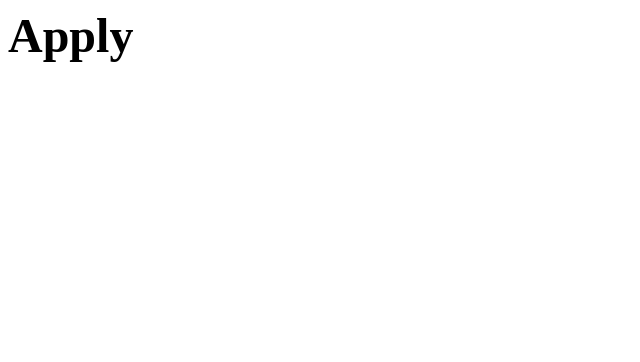
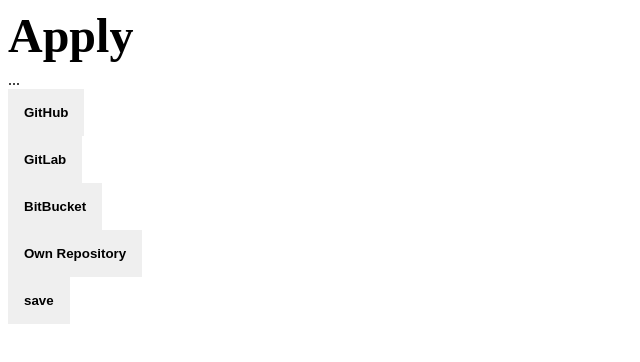
Before and after one commit to tarsislimadev/apply, a plain HTML site: page src/www/html/projects/import/index.html in a window 1280 px wide. Shown: the whole page, without its empty margins (0-640 px from the left). Drawn offline with Linux system fonts and the light colour scheme.

Commit message:
Fixing IMPORT PROJECTS page

```diff
--- a/src/www/html/projects/import/index.html
+++ b/src/www/html/projects/import/index.html
@@ -23,12 +23,57 @@
     const errorMessage = new nError()
     app.append(errorMessage)
 
-    const project = new nElement()
-    app.append(project)
+    const projectName = new nElement()
+    projectName.setText('...')
+    app.append(projectName)
 
-    Flow.local.get('/project/')
-      // .then((res) => {})
-      .catch((err) => errorMessage.setText(err.getMessage()))
+    const projectLang = new nElement()
+    app.append(projectLang)
+
+    const selectedLang = new nElement()
+    projectLang.append(selectedLang)
+
+    const projectGitRepo = new nElement()
+    app.append(projectGitRepo)
+
+    const selectedGit = new nElement()
+    app.append(selectedGit)
+
+    const addGitRepoButton = ({ tags, text }) => {
+      const gitRepoButton = new nButton()
+      gitRepoButton.setText(text)
+      gitRepoButton.on('click', () => {
+        selectedGit.setData('git', tags.join('-'))
+        selectedGit.setText(text)
+      })
+      projectGitRepo.append(gitRepoButton)
+    }
+
+    [
+      { tags: ['github'], text: 'GitHub' },
+      { tags: ['gitlab'], text: 'GitLab' },
+      { tags: ['bitbucket'], text: 'BitBucket' },
+      { tags: ['own'], text: 'Own Repository' },
+    ].map((git) => addGitRepoButton(git))
+
+    const saveButton = new nButton()
+    saveButton.setText('save')
+    saveButton.on('click', () => {
+      const name = projectName.input.getValue()
+      const lang = selectedLang.getData('lang')
+      const git = selectedGit.getData('git')
+
+      API.saveProject({ name, lang, git })
+        .then((res) => Flow.goTo('/dashboard/'))
+        .catch((err) => {
+          if (err.type == 'validation') {
+            //
+          } else {
+            errorMessage.setText(err.getMessage())
+          }
+        })
+    })
+    app.append(saveButton)
 
   </script>
 </body>
```
